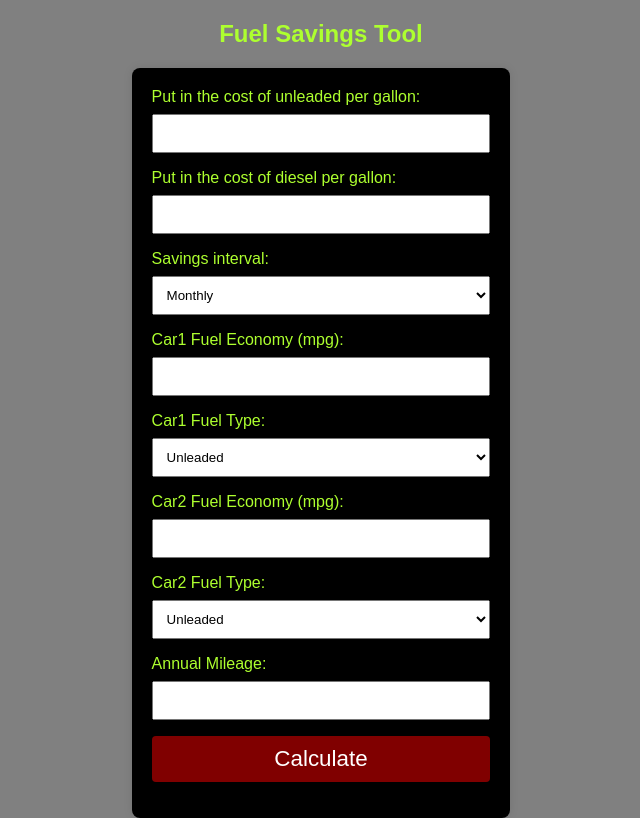
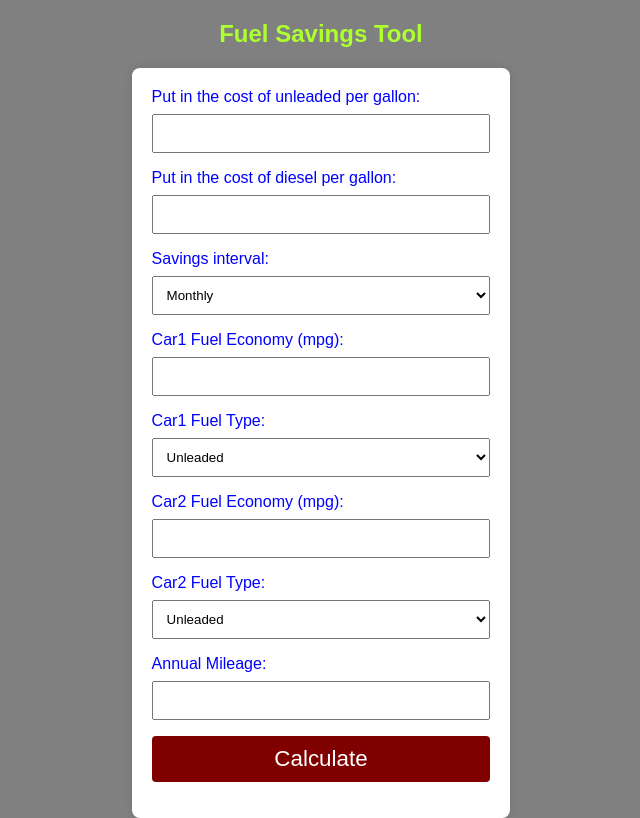
Before and after one commit to pascoedaniel/fuelsaverapp, a Django app: page / in a window 1280 px wide. Shown: the whole page, without its empty margins (319-959 px from the left). Run offline with Django 5.2, Linux system fonts and the light colour scheme.

Commit message:
testing git

```diff
--- a/static/css/style.css
+++ b/static/css/style.css
@@ -25,8 +25,8 @@ h1, p {
   }
 
 form {
-    background-color: black;
-    color: greenyellow;
+    background-color: white;
+    color: blue;
     padding: 20px;
     border-radius: 8px;
     box-shadow: 0 0 10px rgba(0, 0, 0, 0.1);
```
